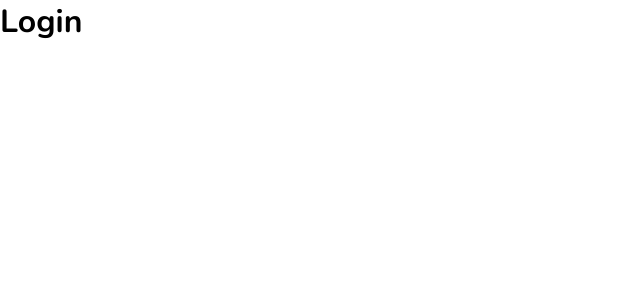
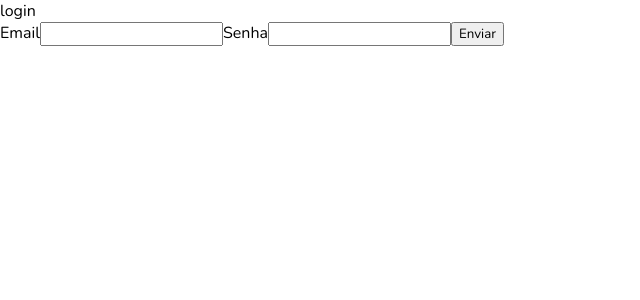
Before and after one commit to Mathmci13/Dashboard, a React (Create React App) app: page /login in a window 1280 px wide. Shown: the top 300 px of the page, without its empty margins (0-640 px from the left). Built offline with nearby package versions, Linux system fonts and the light colour scheme.

Commit message:
Service Login funcional + refacs nos services

```diff
--- a/src/configs/environment.js
+++ b/src/configs/environment.js
@@ -1,4 +1,5 @@
 export const Environment = {
     URL_BASE: 'https://localhost:7299/api',
+    STORAGE_TOKEN_KEY_NAME: 'gsoft-wd-token',
     // URL_BASE: 'https://',
 }
--- a/src/pages/login/Login.jsx
+++ b/src/pages/login/Login.jsx
@@ -1,13 +1,39 @@
-import "./login.scss"
+import React, { useState } from "react";
+import { LoginService } from "../../services/Empresas/LoginService";
 
-import React from 'react'
+function Login() {
+  const [email, setEmail] = useState('');
+  const [senha, setSenha] = useState('');
 
-const Login = () => {
+ async function login(email, senha) {
+    const response = await LoginService.login(email, senha);
+    console.log(response);
+  }
+
   return (
-    <div className="home">
-        <h1 className="title">Login</h1>
+    <div>
+      <div>login</div>
+      <form >
+        <label htmlFor="email">Email</label>
+        <input
+          id="email"
+          title="email"
+          type={"email"}
+          value={email}
+          onChange={(e) => setEmail(e.target.value)}
+        ></input>
+        <label htmlFor="password">Senha</label>
+        <input
+          id="password"
+          title="password"
+          type={"password"}
+          value={senha}
+          onChange={(e) => setSenha(e.target.value)}
+        ></input>
+        <input value='Enviar'type="button" onClick={() => login(email, senha)}></input>
+      </form>
     </div>
-  )
+  );
 }
 
-export default Login
+export default Login;
--- /dev/null
+++ b/src/services/Empresas/LoginService.js
@@ -0,0 +1,21 @@
+import { API } from "../axios-config";
+
+const loginRoute = "/Empresas/Login";
+
+const login = async (email, senha) => {
+  try {
+    const { status, data } = await API.post(loginRoute, null, { params: { email, senha } });
+    if (status >= 200 && status < 400) {
+      return data;
+    }
+    return new Error("Erro ao efetuar o login");
+  } catch (error) {
+    console(error);
+
+    return new Error(error || "Erro ao efetuar o login");
+  }
+};
+
+export const LoginService = {
+  login,
+};
--- a/src/services/Vendas/VendasMensaisService.js
+++ b/src/services/Vendas/VendasMensaisService.js
@@ -1,3 +1,4 @@
+import { Environment } from "../../configs/environment"
 import { API } from "../axios-config"
 
 const vendasRoute = '/VendasDiarias'
@@ -5,7 +6,9 @@ const vendasRoute = '/VendasDiarias'
 const GetAll = async () => {
   try {
     const { data }  = API.get(vendasRoute, {
-
+      headers: {
+        'gsoft-wd-token': window.localStorage.getItem(Environment.STORAGE_TOKEN_KEY_NAME)
+      }
     })
 
     if(data){
```
Also changed, not shown: src/services/Empresas/EmpresasService.js (+7 -4 lines), src/services/Empresas/Login.js (deleted, +0 -11 lines).
